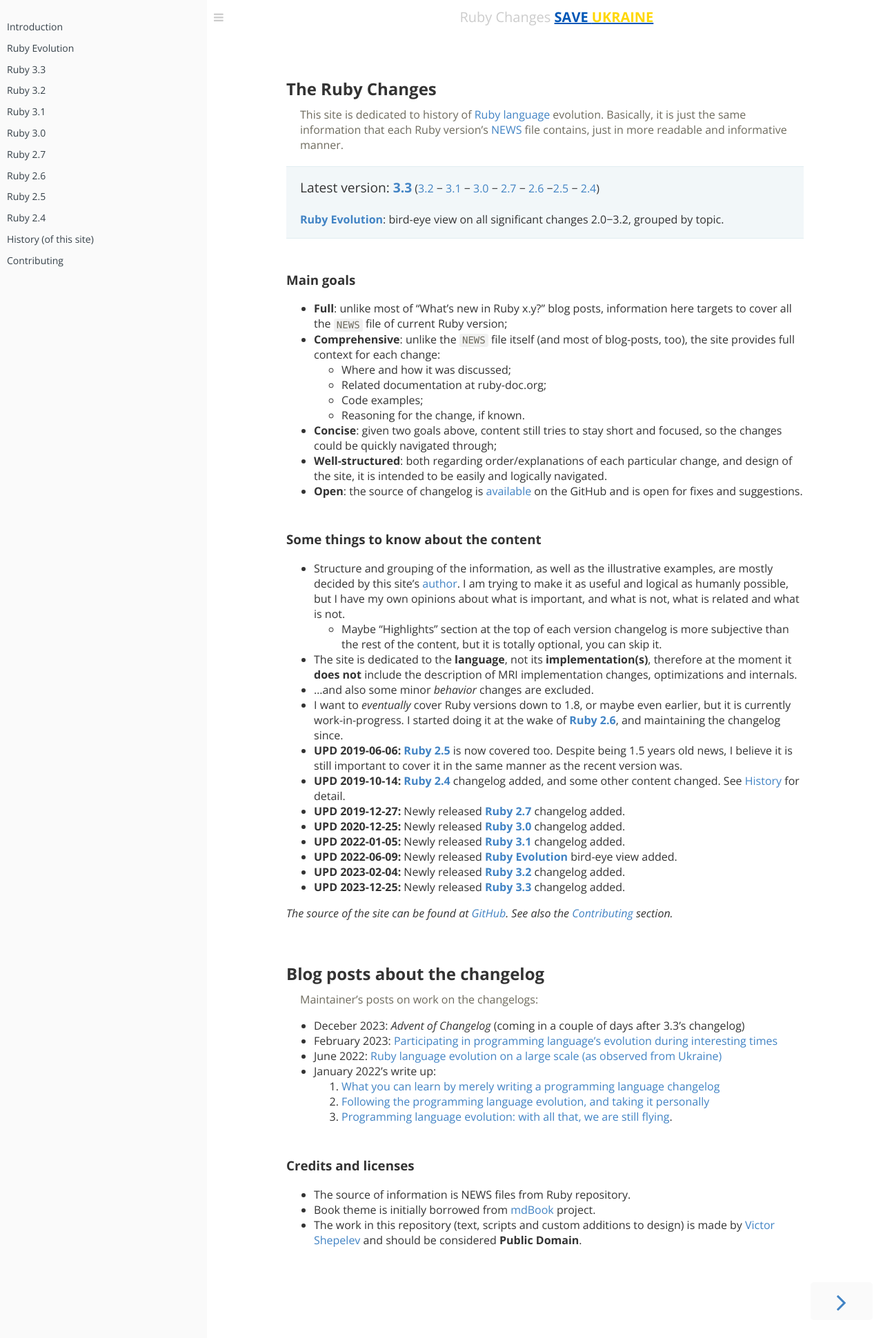
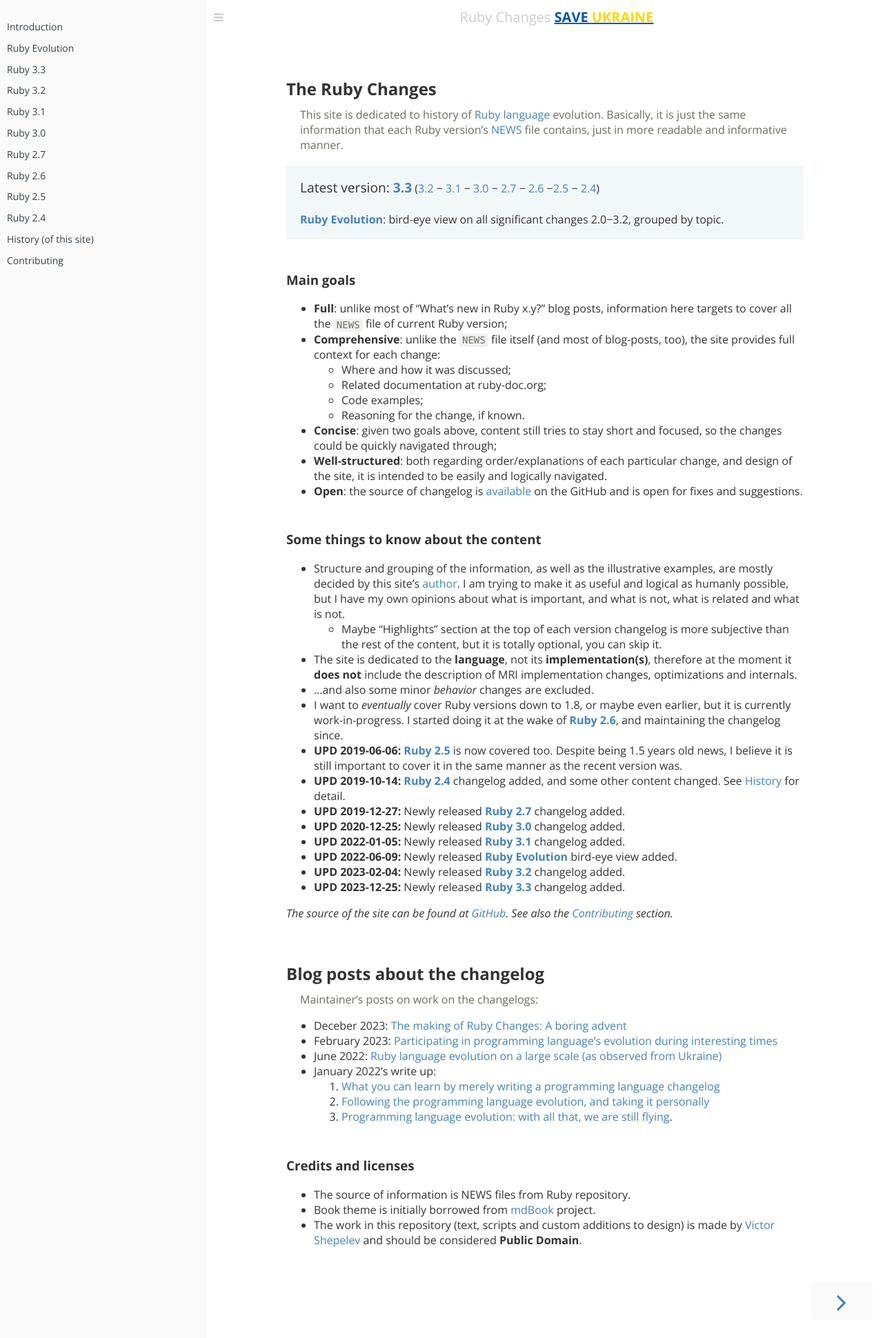
Before and after one commit to rubyreferences/rubychanges, a Jekyll site: the page built from index.md, in a window 1280 px wide. Shown: the top 1940 px of the page at 69% size. Built offline with Jekyll 4.4.1, drawn with Linux system fonts in a browser that asks for light colours; nearby versions of some CDN libraries; our own code applies the rules of GitHub Pages for plain Markdown files.

Commit message:
Add link to the advent post

```diff
--- a/index.md
+++ b/index.md
@@ -46,7 +46,7 @@ _The source of the site can be found at [GitHub](https://github.com/rubyreferenc
 
 Maintainer's posts on work on the changelogs:
 
-* Deceber 2023: _Advent of Changelog_ (coming in a couple of days after 3.3's changelog)
+* Deceber 2023: [The making of Ruby Changes: A boring advent](https://zverok.space/blog/2023-12-28-advent-of-changelog-fin.html)
 * February 2023: [Participating in programming language's evolution during interesting times](https://zverok.space/blog/2023-02-07-changelog2023.html)
 * June 2022: [Ruby language evolution on a large scale (as observed from Ukraine)](https://zverok.space/blog/2022-06-11-ruby-evolution.html)
 * January 2022's write up:
```
